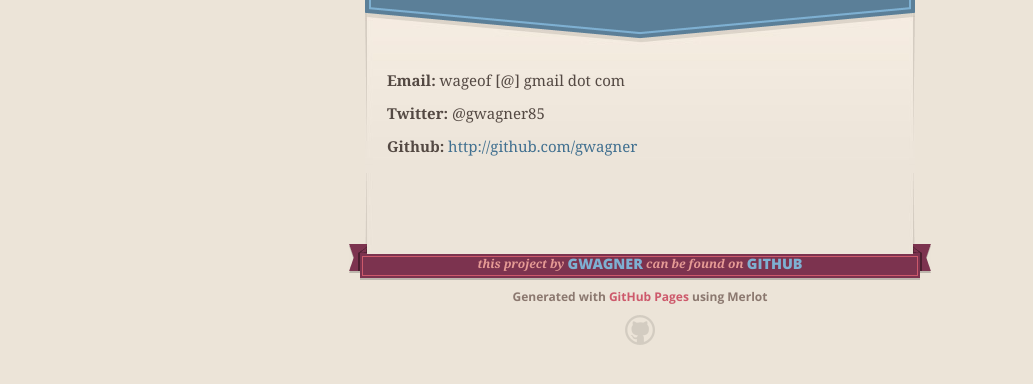
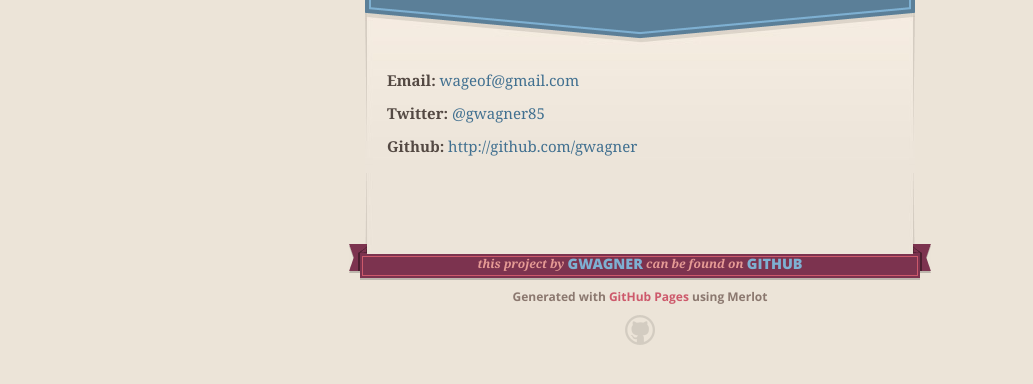
Before and after one commit to gwagner/me, a plain HTML site: page contact.html in a window 1280 px wide. Shown: the part 172-556 px from the top of the page, without its empty margins (0-1033 px from the left). Drawn offline with nearby package versions, Linux system fonts and the light colour scheme.

Commit message:
Transform email address on page load

```diff
--- a/contact.html
+++ b/contact.html
@@ -47,9 +47,9 @@
     <section id="main_content">
 
 
-        <p><strong>Email:</strong> wageof [@] gmail dot com</p>
+        <p><strong>Email:</strong> <span data-type="email">wageof [@] gmail dot com</span></p>
 
-        <p><strong>Twitter:</strong> @gwagner85</p>
+        <p><strong>Twitter:</strong> <a href="https://twitter.com/gwagner85">@gwagner85</a></p>
 
         <p><strong>Github:</strong> <a href="http://github.com/gwagner">http://github.com/gwagner</a></p>
     </section>
@@ -67,7 +67,16 @@
     </footer>
 
     </div>
+    <script type="text/javascript">
+        $(document).ready(function(){
+            var emailSpan = $('span[data-type="email"]'),
+                email = emailSpan.text();
 
+            email = email.replace(/\s+/g, '').replace(/\[\@\]/, '@').replace(/dot/, '.');
+
+            emailSpan.replaceWith('<a href="mailto:'+email+'">'+email+'</a>');
+        })
+    </script>
     <script>
         (function(i,s,o,g,r,a,m){i['GoogleAnalyticsObject']=r;i[r]=i[r]||function(){
             (i[r].q=i[r].q||[]).push(arguments)},i[r].l=1*new Date();a=s.createElement(o),
```
Also changed, not shown: 1 other file.
